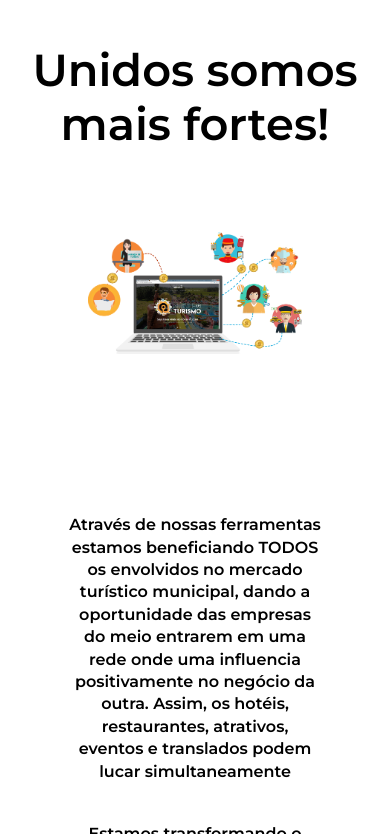
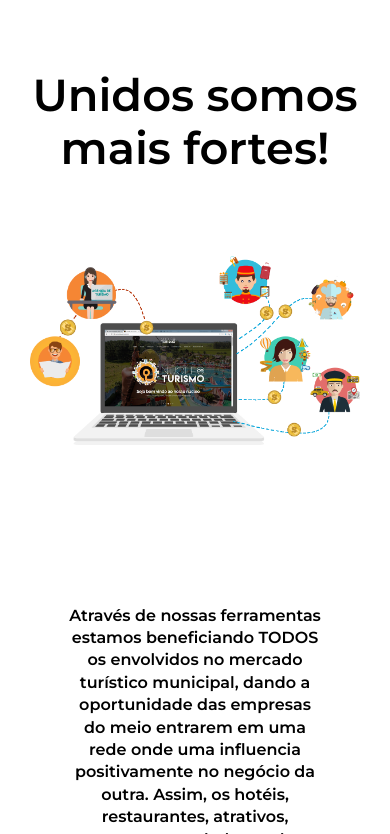
Before and after one commit to projetossejaprime/Landing-Page, a plain HTML site: page index.html in a window 390 px wide. Shown: the part 1166-2000 px from the top of the page. Drawn offline with nearby package versions, Linux system fonts and the light colour scheme.

Commit message:
Add files via upload

```diff
--- a/css/style.css
+++ b/css/style.css
@@ -806,6 +806,10 @@ footer{
 
     /* Imagens */
 
+    .logotipo img,
+    .img-nucleo-1 img,
+    .img-nucleo-2 img,
+    .imagens-s5 img,
     .imagens-s6-1 img,
     .imagens-s6-2 img,
     .imagens-s6-3 img,
@@ -813,7 +817,8 @@ footer{
     .imagens-s7-2 img,
     .imagens-s8-1 img,
     .imagens-s8-2 img{
-        width: 50% !important;
+        object-fit: contain !important;
+        width: 100% !important;
     }
 
     /* Section 5 */
```
